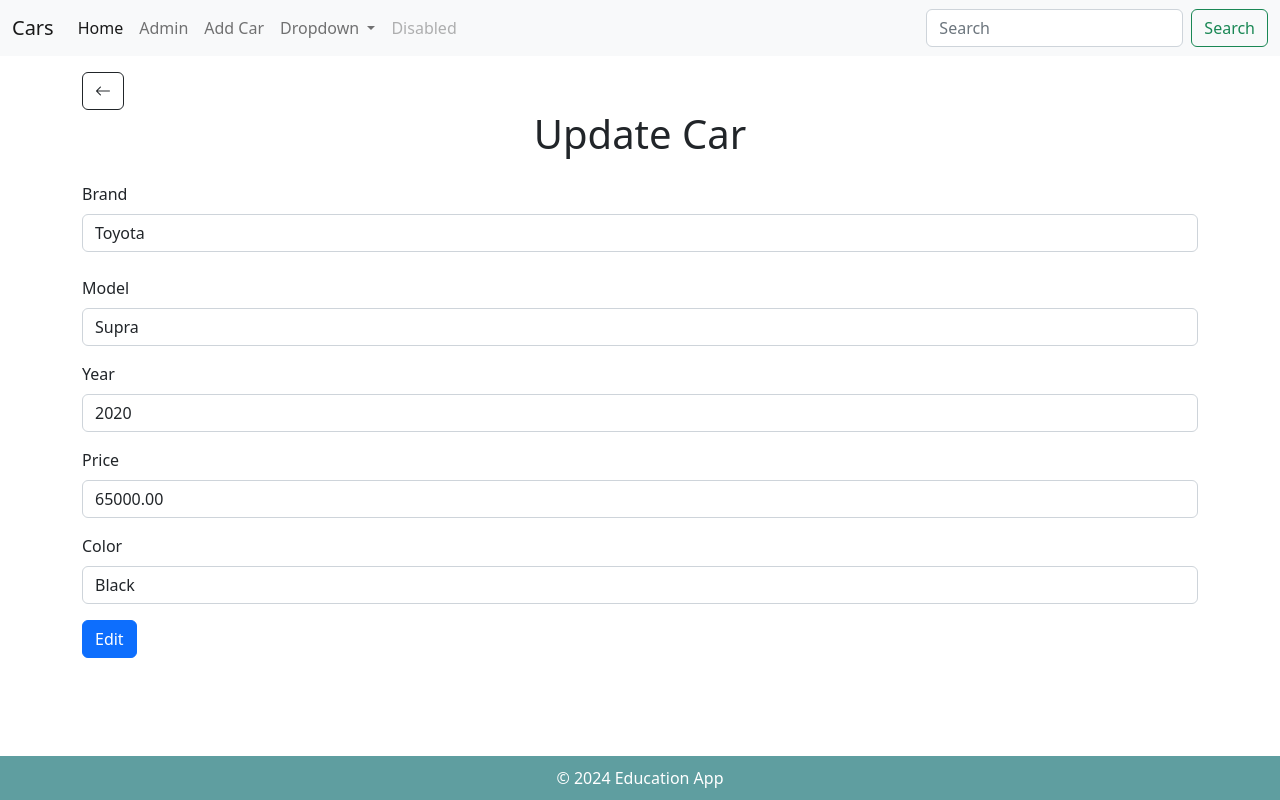
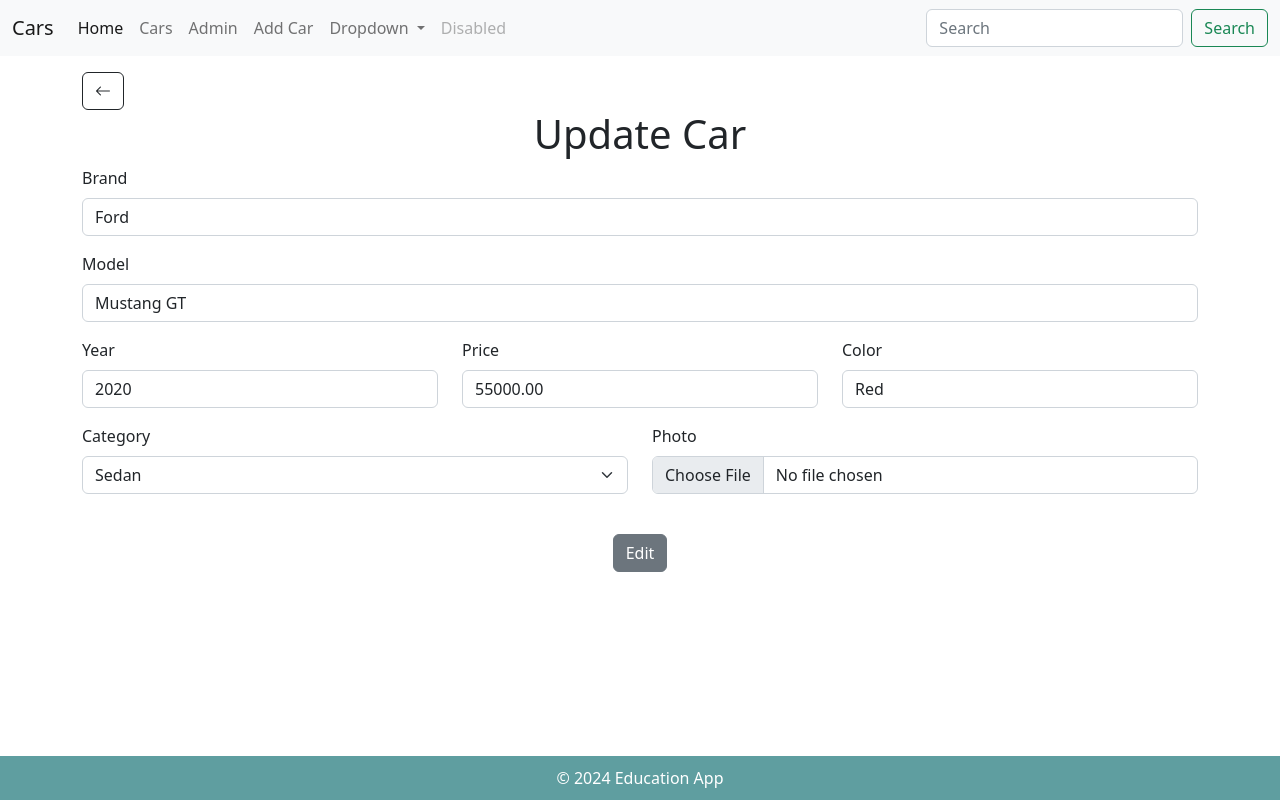
Before and after one commit to oliare/Python, a Django app: page /edit/1/ in a window 1280 px wide. Run offline with Django 5.2, Linux system fonts and the light colour scheme; data comes from the database, SQL or seed files in the repository.

Commit message:
add category field as select; begin working admin panel

```diff
--- a/djangoproject/cars/admin.py
+++ b/djangoproject/cars/admin.py
@@ -1,3 +1,6 @@
 from django.contrib import admin
 
+from cars.models import Car
+
 # Register your models here.
+admin.site.register(Car)
--- a/djangoproject/cars/forms/create.py
+++ b/djangoproject/cars/forms/create.py
@@ -6,3 +6,6 @@ class CreateCar(forms.ModelForm):
     class Meta:
         model = Car
         fields = "__all__"
+        widgets = {
+            'category': forms.Select(attrs={'class': 'form-select'}),
+        }
--- a/djangoproject/cars/forms/edit.py
+++ b/djangoproject/cars/forms/edit.py
@@ -5,4 +5,7 @@ from cars.models import Car
 class EditCar(forms.ModelForm):
     class Meta:
         model = Car
-        fields = "__all__"  # all model fields
+        fields = "__all__"
+        widgets = {
+            'category': forms.Select(attrs={'class': 'form-select'}),
+        }
--- a/djangoproject/cars/models.py
+++ b/djangoproject/cars/models.py
@@ -1,12 +1,26 @@
 from django.db import models
 
 class Car(models.Model):
+    CATEGORY_CHOICES = [
+        (0, 'Sedan'),
+        (1, 'SUV'),
+        (2, 'Electric'),
+        (3, 'Coupe'),
+    ]
+
     brand = models.CharField(max_length=255)
     model = models.CharField(max_length=255)
     year = models.IntegerField()
     price = models.DecimalField(max_digits=15, decimal_places=2)
     color = models.CharField(max_length=100)
     photo = models.ImageField(blank=True, upload_to='cars/')
+    category = models.IntegerField(choices=CATEGORY_CHOICES, default=0)
 
     def __str__(self):
-        return f"{self.brand} {self.model} ({self.year})"
+        return f"{self.brand} - {self.model} ({self.year})"
+
+class Category(models.Model):
+    name = models.CharField(max_length = 100, choices = Car.CATEGORY_CHOICES, default = 0)
+
+    def __str__(self):
+        return self.name
--- a/djangoproject/cars/templates/_layout.html
+++ b/djangoproject/cars/templates/_layout.html
@@ -28,7 +28,10 @@
                         <a class="nav-link active" aria-current="page" href="/catalog">Home</a>
                     </li>
                     <li class="nav-item">
-                        <a class="nav-link" href="/">Admin</a>
+                        <a class="nav-link" href="/">Cars</a>
+                    </li>
+                    <li class="nav-item">
+                        <a class="nav-link" href="/admin">Admin</a>
                     </li>
                     <li class="nav-item">
                         <a class="nav-link" href="/cars/create">Add Car</a>
--- a/djangoproject/cars/templates/edit.html
+++ b/djangoproject/cars/templates/edit.html
@@ -5,7 +5,7 @@
 
 <form method="post">
     {% csrf_token %}
-    <div class="my-4">
+    <div class="mb-3">
         <label class="form-label">Brand</label>
         <input value="{{ form.brand.value }}" type="text" name="brand" class="form-control" placeholder="Enter brand">
     </div>
@@ -13,20 +13,47 @@
         <label class="form-label">Model</label>
         <input value="{{ form.model.value }}" type="text" name="model" class="form-control" placeholder="Enter model">
     </div>
+
+    <div class="row">
+        <div class="col">
             <div class="mb-3">
                 <label class="form-label">Year</label>
-        <input value="{{ form.year.value}}" type="text" name="year" class="form-control" placeholder="Enter year">
+                <input value="{{ form.year.value}}" type="text" name="year" class="form-control"
+                    placeholder="Enter year">
             </div>
+        </div>
+        <div class="col">
             <div class="mb-3">
                 <label class="form-label">Price</label>
-        <input value="{{ form.price.value }}" type="text" name="price" class="form-control" placeholder="Enter price">
+                <input value="{{ form.price.value }}" type="text" name="price" class="form-control"
+                    placeholder="Enter price">
             </div>
+        </div>
+        <div class="col">
             <div class="mb-3">
                 <label class="form-label">Color</label>
-        <input value="{{ form.color.value }}" type="text" name="color" class="form-control" placeholder="Enter color">
+                <input value="{{ form.color.value }}" type="text" name="color" class="form-control"
+                    placeholder="Enter color">
             </div>
-    <div>
-        <button type="submit" class="btn btn-primary">Edit</button>
+        </div>
+    </div>
+
+    <div class="row">
+        <div class="col">
+            <div class="mb-3">
+                <label class="form-label">{{form.category.label}}</label>
+                {{form.category}}
+            </div>
+        </div>
+        <div class="col">
+            <div class="mb-3">
+                <label class="form-label">Photo</label>
+                <input type="file" name="photo" class="form-control">
+            </div>
+        </div>
+    </div>
+    <div class="text-center mt-4">
+        <button type="submit" class="btn btn-secondary">Edit</button>
     </div>
 </form>
 {% endblock %}
--- a/djangoproject/cars/views.py
+++ b/djangoproject/cars/views.py
@@ -4,6 +4,8 @@ from cars.models import Car
 from cars.forms.create import CreateCar
 from cars.forms.edit import EditCar
 from django.conf import settings
+from django.forms import model_to_dict
+
 
 def list(request):
     cars = Car.objects.all()
@@ -23,7 +25,9 @@ def create(request):
             form.save()
             return redirect("/")
 
-    return render(request, "create.html", {"form": form, "return_url": "/"})
+    print(Car.CATEGORY_CHOICES)
+
+    return render(request, "create.html", {"form": form, "return_url": "/", "category": Car.CATEGORY_CHOICES})
 
 
 def edit(request, id):
@@ -45,8 +49,12 @@ def details(request, id):
     try: car = Car.objects.get(id=id)
     except Car.DoesNotExist:
         return render(request, "error_404.html")
-    return render(request, "details.html", {"car": car, "return_url": "/"})
-
+    return render(request, "details.html", {
+        "car": {
+            **model_to_dict(car),
+            "category": Car.CATEGORY_CHOICES[car.category][1]
+        },
+        "return_url": "/"})
 
 def delete(request, id):
     try:
```
Also changed, not shown: djangoproject/cars/templates/create.html (+28 -12 lines), djangoproject/cars/templates/details.html (+35 -13 lines), djangoproject/cars/migrations/0001_initial.py, djangoproject/cars/migrations/0002_car_photo.py (deleted), djangoproject/cars/migrations/0003_alter_car_photo.py (deleted), djangoproject/db.sqlite3. Lines whose indentation alone changed are shown as unchanged.
